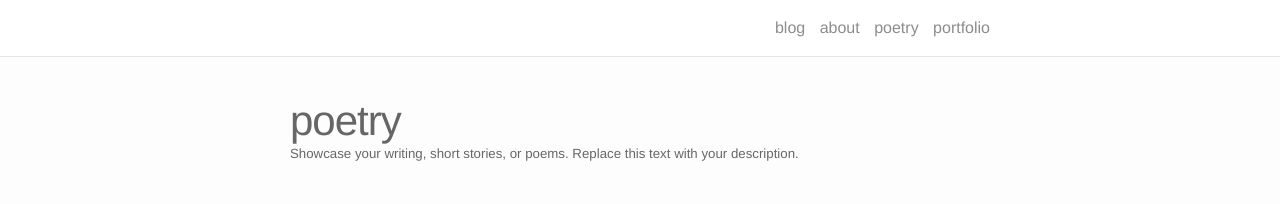
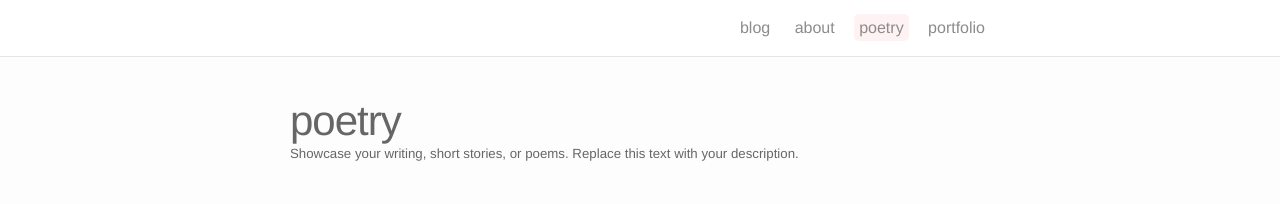
Before and after one commit to bcipolli/bcipolli.github.io, a Jekyll site: the page built from poetry.md, in a window 1280 px wide. Shown: the top 204 px of the page. Built offline with Jekyll 4.4.1, drawn with Linux system fonts in a browser that asks for light colours; nearby versions of some CDN libraries.

Commit message:
Add "selected" for each top header item, with padding.
Former-commit-id: 9a6a590f3621b15147b7ee1e7f4ecd18387bea3f

```diff
--- a/_includes/header.html
+++ b/_includes/header.html
@@ -3,14 +3,12 @@
   <div class="wrapper">
 
     <nav class="site-nav">
-
       <div class="trigger">
         <!-- {{ site.title }} instead of blog -->
-        <a class="page-link" href="{{ site.baseurl }}/">blog</a>
-
-        {% for page in site.pages %}
-          {% if page.title %}
-          <a class="page-link" href="{{ page.url | prepend: site.baseurl }}">{{ page.title }}</a>
+        <a class="page-link{% if page.url == '/index.html' %} selected{% endif %}" href="{{ site.baseurl }}/">blog</a>
+        {% for pg in site.pages %}
+          {% if pg.title %}
+          <a class="page-link{% if page.url == pg.url %} selected{% endif %}" href="{{ pg.url | prepend: site.baseurl }}">{{ pg.title }}</a>
           {% endif %}
         {% endfor %}
 
--- a/_sass/_base.scss
+++ b/_sass/_base.scss
@@ -11,6 +11,15 @@ dl, dd, ol, ul, figure {
 .fa:hover {
     opacity: 0.6;
     filter: alpha(opacity=60); /* For IE8 and earlier */
+}
+
+.page-link {
+    padding: 5px;
+    margin: 0px;
+}
+.selected {
+    background-color:#fee;
+    border-radius: 5px;
 }
 
 /** Variables **********************************************/
```
